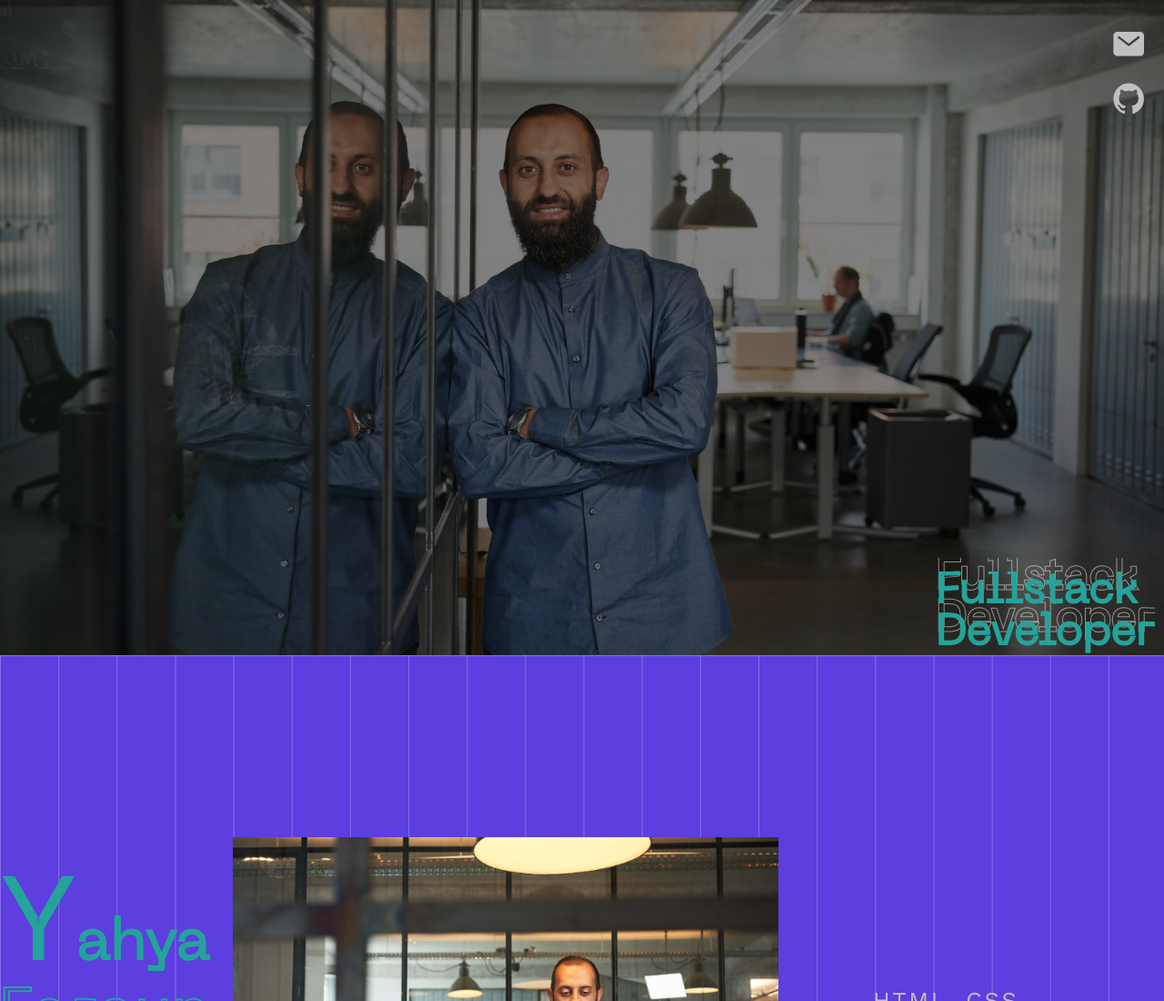
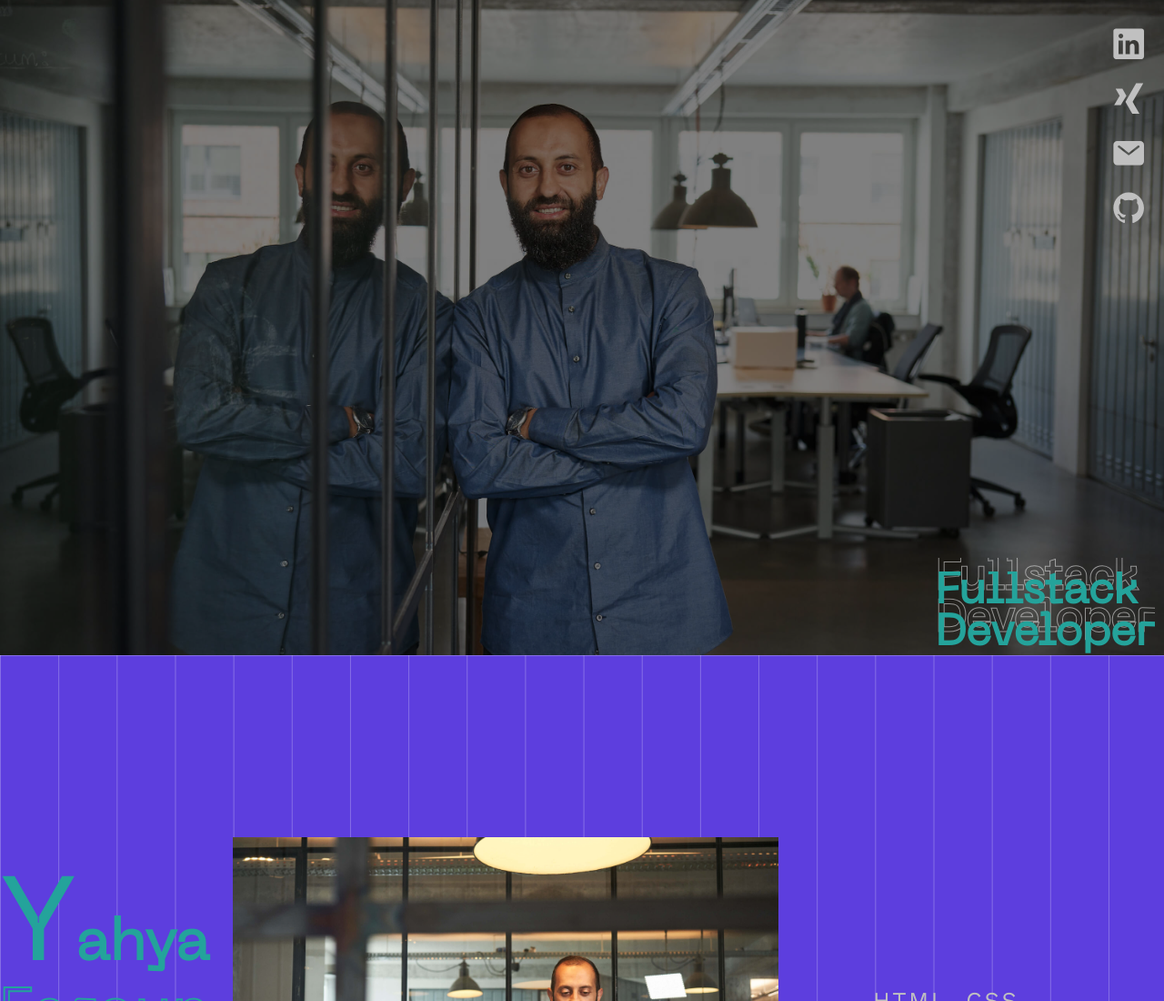
Before and after one commit to YahyaFaroun/MyPortofolio, a plain HTML site: page index.html in a window 1280 px wide. Shown: the top 1100 px of the page at 91% size. Drawn offline with nearby package versions, Linux system fonts and the light colour scheme.

Commit message:
linkedin

```diff
--- a/index.html
+++ b/index.html
@@ -25,12 +25,12 @@
             <a id="navContact" href="#contact-link" onclick="navBar(8)">Contact</a>
         </nav>
         <aside>
-            <!-- <a href="https://www.linkedin.com/in/yahya-faroun-a40b5144" target=_blank>
+            <a href="https://www.linkedin.com/in/yahya-faroun-a40b5144" target=_blank>
                 <ion-icon name="logo-linkedin"></ion-icon>
             </a>
             <a href="https://www.xing.com/profile/Yahya_Faroun" target=_blank>
                 <ion-icon name="logo-xing"></ion-icon>
-            </a> -->
+            </a>
             <a href="mailto:yahyafaroun81@gmail.com" target=_blank>
                 <ion-icon name="mail"></ion-icon>
             </a>
```
